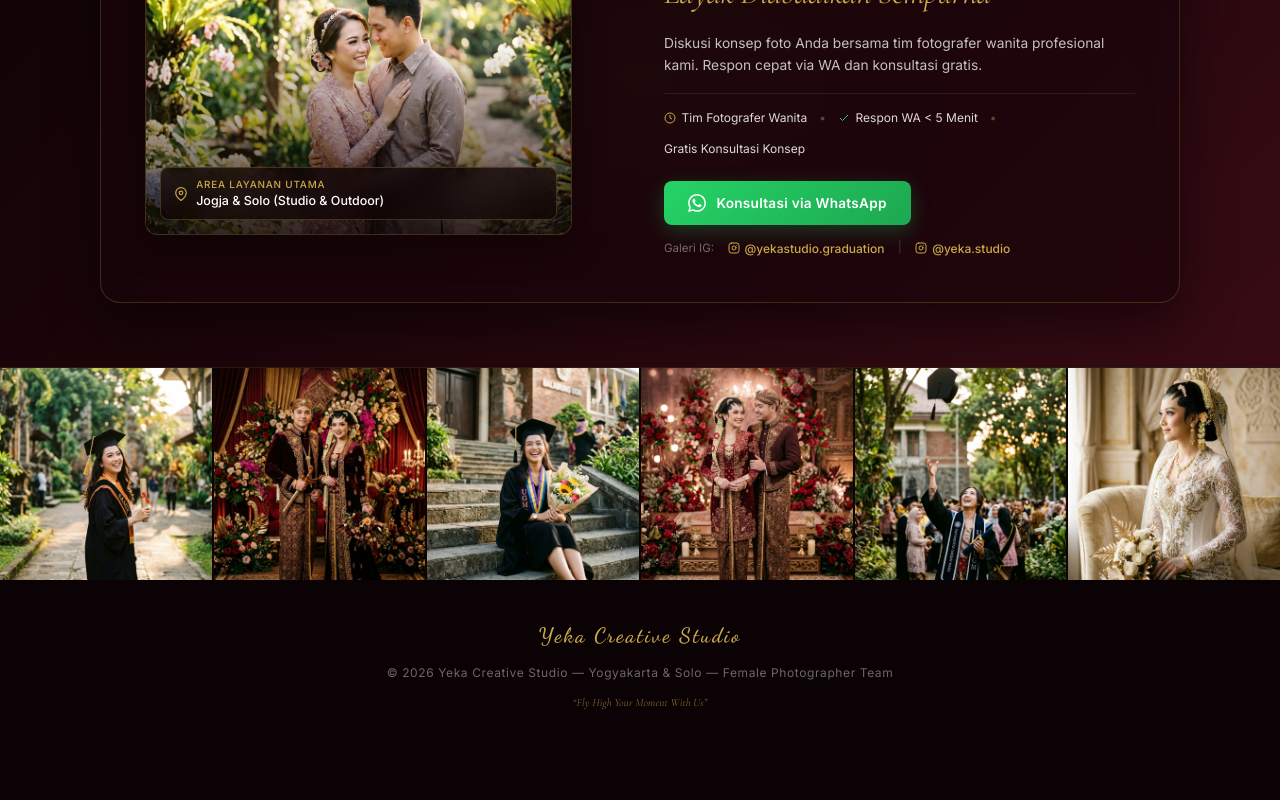
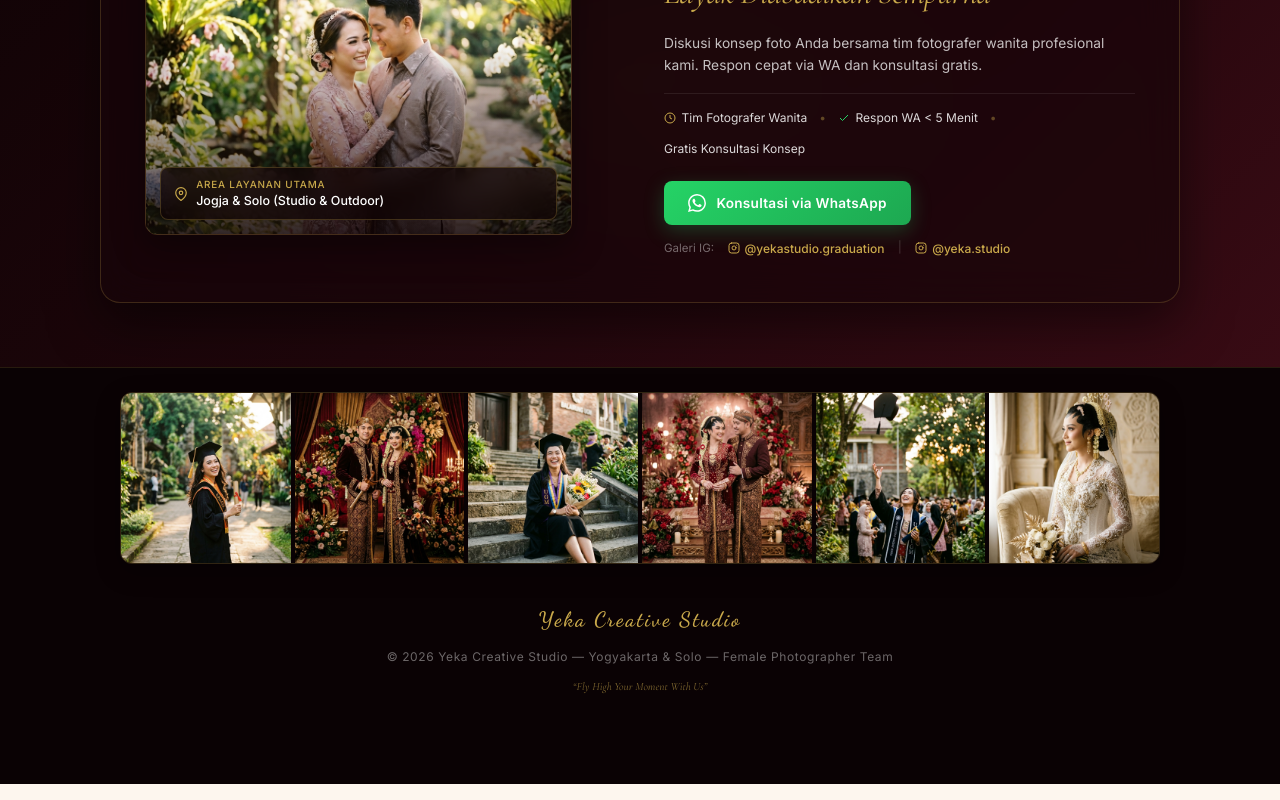
Before and after one commit to andrew-sora/yeka-studio, a Next.js app: page / in a window 1280 px wide. Shown: the part 7702-8502 px from the top of the page. Built offline with nearby package versions, Linux system fonts and the light colour scheme.

Commit message:
fix: constrain footer photo reel grid to maxWidth 1080px for layout alignment

```diff
--- a/src/components/Footer.tsx
+++ b/src/components/Footer.tsx
@@ -16,18 +16,27 @@ export default function Footer() {
       background: '#0a0204',
       borderTop: '1px solid rgba(201,169,75,0.15)',
     }}>
-      {/* Mini Instagram Photo Reel Grid */}
+      {/* Mini Instagram Photo Reel Grid (Contained for consistent width) */}
+      <div style={{
+        maxWidth: '1080px',
+        margin: '1.5rem auto 0 auto',
+        padding: '0 1.25rem',
+      }}>
         <div style={{
           display: 'grid',
           gridTemplateColumns: 'repeat(6, 1fr)',
-        gap: '2px',
-        background: '#120305',
+          gap: '4px',
+          borderRadius: '12px',
+          overflow: 'hidden',
+          border: '1px solid rgba(201,169,75,0.2)',
+          boxShadow: '0 8px 24px rgba(0,0,0,0.3)',
         }}>
           {FOOTER_REEL.map((src, i) => (
             <div key={i} style={{ position: 'relative', aspectRatio: '1', overflow: 'hidden' }}>
-            <Image src={src} alt="Portfolio Yeka Studio" fill style={{ objectFit: 'cover' }} sizes="150px" />
+              <Image src={src} alt="Portfolio Yeka Studio" fill style={{ objectFit: 'cover' }} sizes="200px" />
             </div>
           ))}
+        </div>
       </div>
 
       <div style={{
```
Lines whose indentation alone changed are shown as unchanged.
